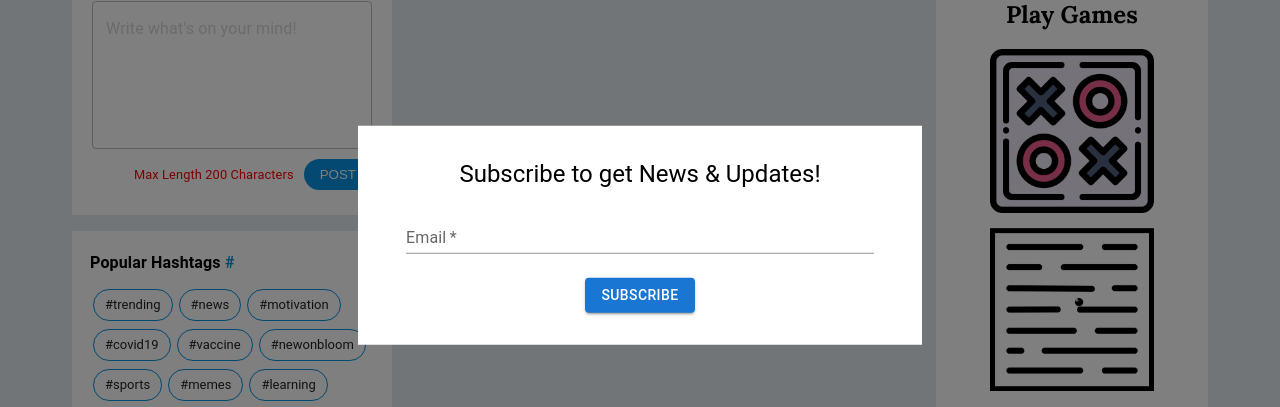
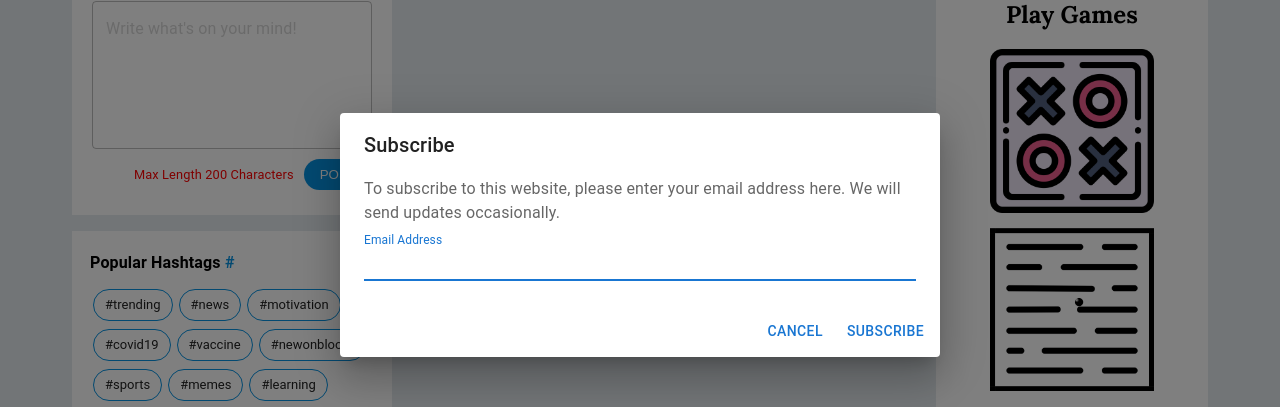
Before and after one commit to iftakherhossen/micro-blogsite-client, a React (Create React App) app: page / in a window 1280 px wide. Both pictures are taken after a click on the button "Subscribe". Shown: the part 165-572 px from the top of the page. Built offline with nearby package versions, Linux system fonts and the light colour scheme; no server answers.

Commit message:
fixing text pre-wrap

```diff
--- a/src/Components/ContactInfo/ContactInfo.js
+++ b/src/Components/ContactInfo/ContactInfo.js
@@ -1,4 +1,4 @@
-import { Alert, Button, IconButton, Modal, Snackbar, TextField, Typography } from '@mui/material';
+import { Alert, Button, Dialog, DialogActions, DialogContent, DialogContentText, DialogTitle, IconButton, Modal, Snackbar, TextField, Typography } from '@mui/material';
 import { Box } from '@mui/system';
 import React, { useRef, useState } from 'react';
 import emailjs from 'emailjs-com';
@@ -14,18 +14,6 @@ const style = {
     left: '50%',
     transform: 'translate(-50%, -50%)',
     width: 400,
-    bgcolor: 'white',
-    boxShadow: 24,
-    p: 4,
-    textAlign: 'center'
-};
-
-const styleSubs = {
-    position: 'absolute',
-    top: '50%',
-    left: '50%',
-    transform: 'translate(-50%, -50%)',
-    width: 500,
     bgcolor: 'white',
     boxShadow: 24,
     p: 4,
@@ -178,32 +166,29 @@ const ContactInfo = () => {
             </Snackbar>}
 
             {/* Subscribe Modal */}
-            <Modal
-                open={openSubscribe}
-                onClose={handleSubscribeClose}
-                aria-labelledby="modal-modal-title"
-                aria-describedby="modal-modal-description"
-            >
-                <Box sx={styleSubs}>
-                    <Typography id="modal-modal-title" variant="h5" component="h2" sx={{ textAlign: 'center', mb: 2 }}>
-                        Subscribe to get News & Updates!
-                    </Typography>
-                    <Box sx={{ px: 2 }}>
-                        <form onSubmit={handleSubmit(subscribe)}>
-                            <TextField
-                                id="standard-basic"
-                                label="Email"
-                                name="email"
-                                variant="standard"
-                                required
-                                sx={{ width: 1, mb: 3 }}
-                                {...register("email", { required: true })}
-                            />
-                            <Button type="submit" variant="contained" sx={{ py: '5px', px: 2 }}>Subscribe</Button>
-                        </form>
-                    </Box>
-                </Box>
-            </Modal>
+            <Dialog open={openSubscribe} onClose={handleSubscribeClose}>
+                <DialogTitle>Subscribe</DialogTitle>
+                <DialogContent>
+                    <DialogContentText>
+                        To subscribe to this website, please enter your email address here. We
+                        will send updates occasionally.
+                    </DialogContentText>
+                    <TextField
+                        autoFocus
+                        margin="dense"
+                        id="name"
+                        label="Email Address"
+                        type="email"
+                        fullWidth
+                        variant="standard"
+                        {...register("email", { required: true })}
+                    />
+                </DialogContent>
+                <DialogActions>
+                    <Button onClick={handleSubscribeClose}>Cancel</Button>
+                    <Button onClick={handleSubmit(subscribe)}>Subscribe</Button>
+                </DialogActions>
+            </Dialog>
 
             {successSubscribe && <Snackbar open={openSubsSnackbar} autoHideDuration={1000} action={action}>
                 <Alert onClose={handleClose} severity="success" sx={{ width: '100%' }}>
--- a/src/Components/FeedPost/FeedPost.js
+++ b/src/Components/FeedPost/FeedPost.js
@@ -203,7 +203,7 @@ const FeedPost = ({ singlePost, handleDelete }) => {
                 }
             />
             <CardContent>
-                <Typography variant="body1" sx={{ wordWrap: 'break-word' }}>
+                <Typography variant="body1" sx={{ wordWrap: 'break-word', whiteSpace: 'pre-line' }}>
                     <Linkify>
                         {content}
                     </Linkify>
@@ -235,7 +235,9 @@ const FeedPost = ({ singlePost, handleDelete }) => {
                                 <Typography variant="body1" sx={{ mb: '-4px' }} className="fwBold" onClick={() => handleViewProfile()}>{username}</Typography>
                             }
                             subheader={
-                                <Typography variant="caption" sx={{ color: '#aaa', mt: 0, pt: 0 }}>{date}</Typography>
+                                <Typography variant="caption" sx={{ color: '#aaa', mt: 0, pt: 0 }}>
+                                    {date}
+                                </Typography>
                             }
                         />
                         <CardContent>
--- a/src/Components/MyPosts/MyPosts.js
+++ b/src/Components/MyPosts/MyPosts.js
@@ -15,11 +15,11 @@ const MyPosts = ({ userData }) => {
         <Grid item xs={12} sm={12} md={6} className="gridCard" sx={{ pt: '7.3px' }} data-aos="fade-down" data-aos-anchor-placement="center-center">
             {
                 userData.email && post.length === 0 && <Card className="txtCard">
-                    <Typography variant="h6"><span className="coloredTxt">{userData.displayName}</span> haven't posted anything yet!</Typography>
+                    <Typography variant="h6"><span className="coloredTxt">{userData?.displayName}</span> haven't posted anything yet!</Typography>
                 </Card>
             }
             {
-                userData.email && post.slice(0).reverse().map(singlePost => <FeedPost
+                userData?.email && post.slice(0).reverse().map(singlePost => <FeedPost
                     key="singlePost._id"
                     singlePost={singlePost}
                 />)
--- a/src/Components/User/User.js
+++ b/src/Components/User/User.js
@@ -28,7 +28,7 @@ const User = ({ folk }) => {
                 <Avatar alt={displayName} src={photoURL} />
             </ListItemAvatar>
             <ListItemText sx={{ my: '1px', p: 0 }}>
-                <Typography sx={{ fontSize: '0.9em', fontWeight: 600, mb: '-4px', color: 'black' }}>
+                <Typography sx={{ fontSize: '0.9em', fontWeight: 600, mb: '-4px', color: 'black' }} className={(user?.displayName === displayName && "coloredTxt")}>
                     {displayName}
                 </Typography>
                 {email && <Typography variant="caption" sx={{ color: 'black' }}>
```
